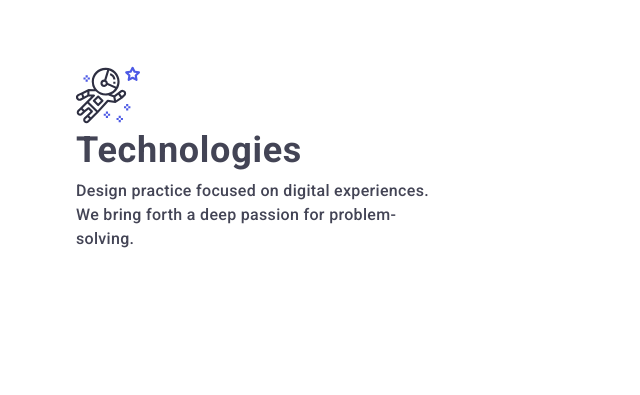
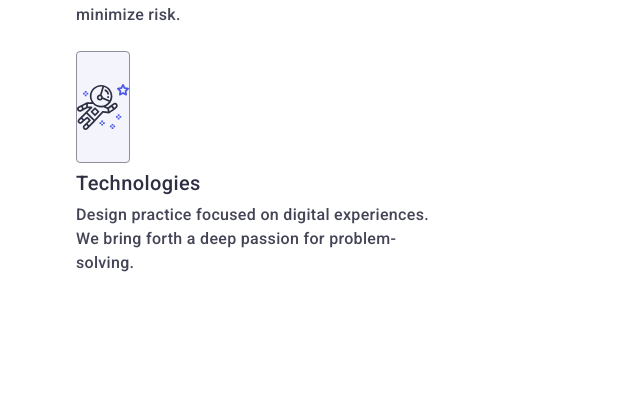
Before and after one commit to OlgaPorhun/goit-markup-hw-06, a plain HTML site: page index.html in a window 1280 px wide. Shown: the part 813-1208 px from the top of the page, without its empty margins (0-640 px from the left). Before the commit the page ends 1160 px from the top, so only its background shows below. Drawn offline with nearby package versions, Linux system fonts and the light colour scheme.

Commit message:
goit-markup-hw-06

```diff
--- a/css/styles.css
+++ b/css/styles.css
@@ -229,8 +229,8 @@
 }
 
 .feature-list {
-    /* display: flex;
-    gap: 24px; */
+    display: flex;
+    /* gap: 24px; */
     width: 288px;
     flex-direction: column;
     align-items: flex-start;
@@ -277,6 +277,11 @@
     line-height: 1.5;
     letter-spacing: 0.02em;
 }
+
+.container-future-icon {
+    display: none;
+}
+
 /*_______________________________*/
 
 /* _____________OUR TEAM______________ */
@@ -962,6 +967,40 @@
 
     /* _____________FEATURE______________ */
 
+    .feature {
+        padding-top: 120px;
+        padding-bottom: 120px;
+    }
+
+    .feature-list {
+        gap: 24px;
+    }
+
+    .feature-item {
+        max-width: 100%;
+        width: calc((100% - 24px * 3) / 4);
+    }
+
+    .container-future-icon {
+        display: flex;
+        align-items: center;
+        justify-content: center;
+        width: 100%;
+        height: 112px;
+        border-radius: 4px;
+        border: 1px solid #8E8F99;
+        background: #F4F4FD;
+        margin-bottom: 8px;
+    }
+
+    .feature-item-title {
+        color: #2E2F42;
+        font-size: 20px;
+        font-weight: 500;
+        line-height: 1.2;
+        letter-spacing: 0.02em;
+        margin-bottom: 8px;
+    }
 
     /* _____________OUR TEAM______________ */
 
```
